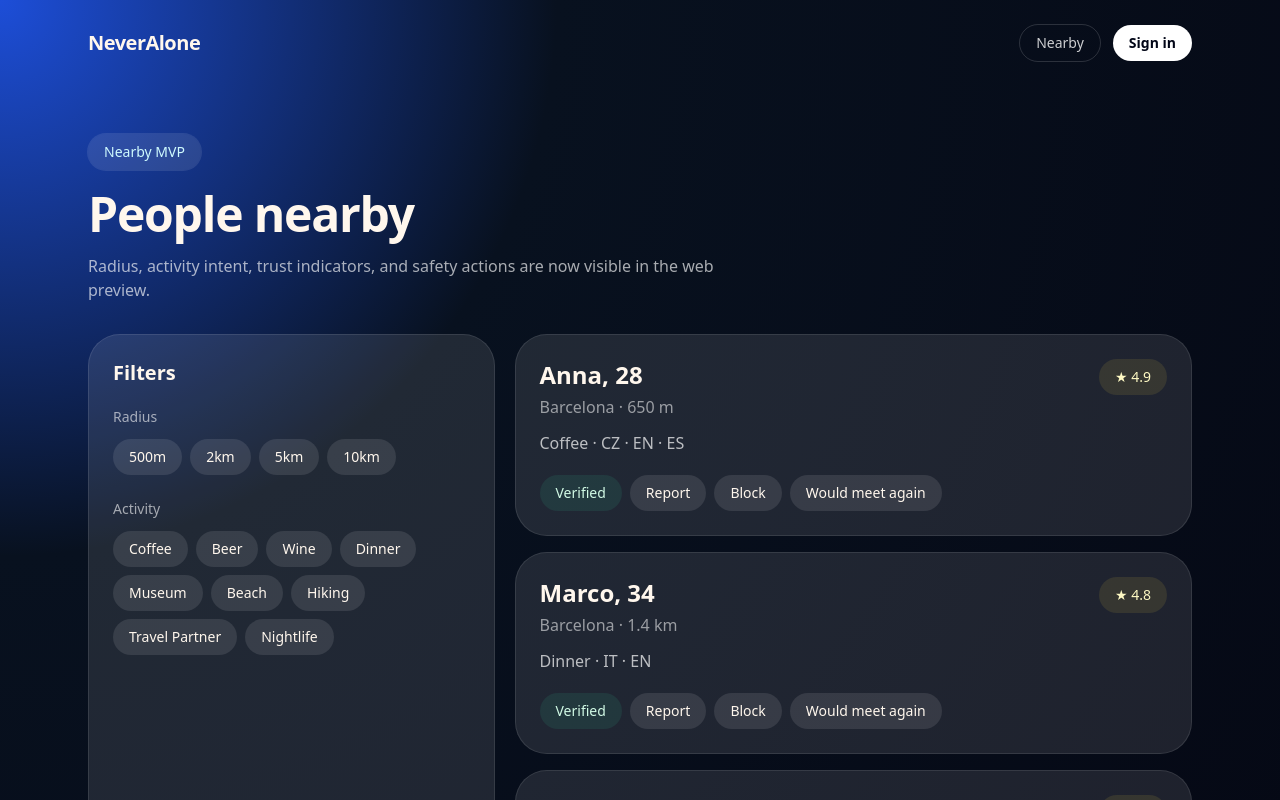
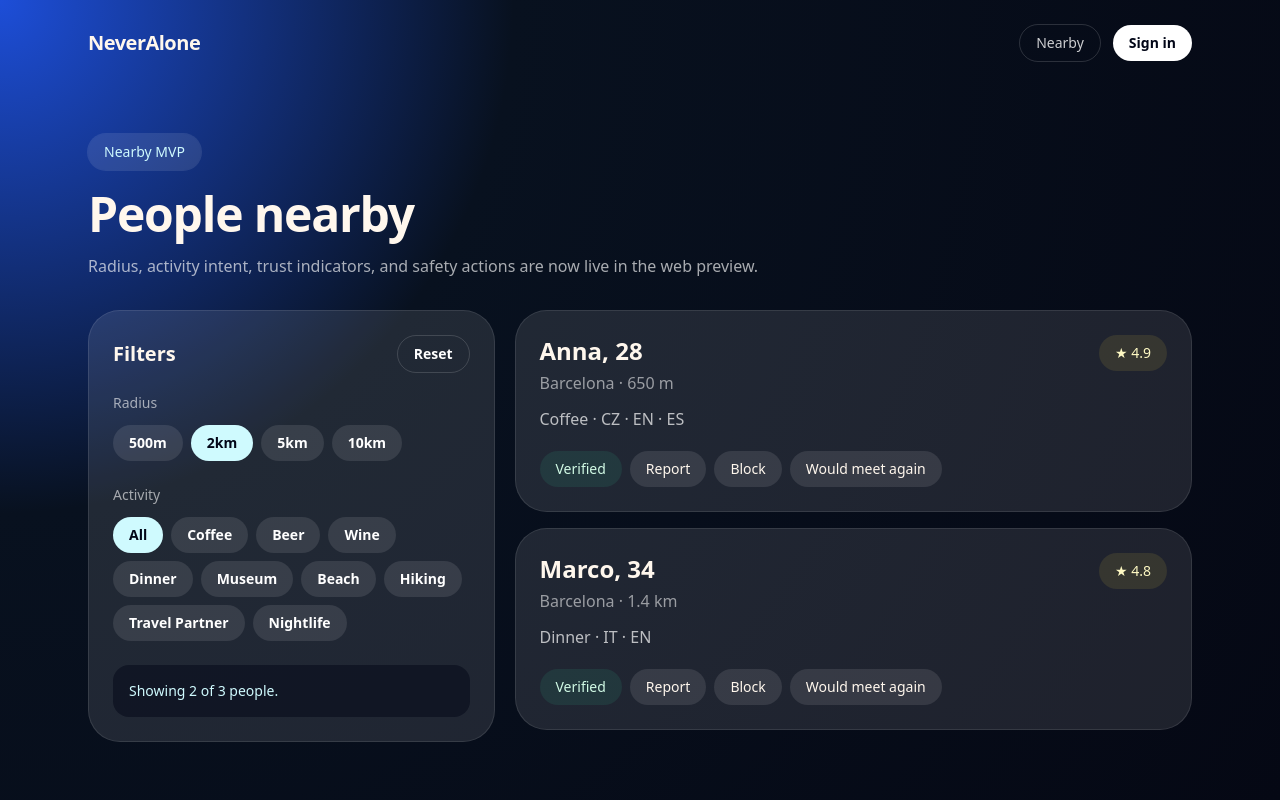
Before and after one commit to Standajagermaker/NeverAlone, a Next.js app in the folder app/: page /nearby in a window 1280 px wide. Shown: the top 800 px of the page. Built offline with nearby package versions, Linux system fonts and the light colour scheme.

Commit message:
Make nearby filters interactive

```diff
--- a/app/src/app/nearby/page.tsx
+++ b/app/src/app/nearby/page.tsx
@@ -1,41 +1,121 @@
+"use client";
+
+import { useMemo, useState } from "react";
 import { Shell } from "@/components/Shell";
 import { activities, mockPeople } from "@/lib/data";
 
+const radiusOptions = [
+  { label: "500m", meters: 500 },
+  { label: "2km", meters: 2000 },
+  { label: "5km", meters: 5000 },
+  { label: "10km", meters: 10000 },
+];
+
+function distanceToMeters(distance: string) {
+  const normalized = distance.trim().toLowerCase().replace(",", ".");
+  const value = Number.parseFloat(normalized);
+
+  if (Number.isNaN(value)) {
+    return Number.POSITIVE_INFINITY;
+  }
+
+  return normalized.includes("km") ? value * 1000 : value;
+}
+
 export default function NearbyPage() {
+  const [selectedRadius, setSelectedRadius] = useState(2000);
+  const [selectedActivity, setSelectedActivity] = useState("All");
+
+  const filteredPeople = useMemo(() => {
+    return mockPeople.filter((person) => {
+      const matchesRadius = distanceToMeters(person.distance) <= selectedRadius;
+      const matchesActivity = selectedActivity === "All" || person.activity === selectedActivity;
+
+      return matchesRadius && matchesActivity;
+    });
+  }, [selectedActivity, selectedRadius]);
+
+  function resetFilters() {
+    setSelectedRadius(2000);
+    setSelectedActivity("All");
+  }
+
   return (
     <Shell>
       <section className="mx-auto max-w-6xl px-6 py-12">
-        <p className="rounded-full bg-white/10 px-4 py-2 text-sm text-cyan-100 ring-1 ring-white/10 inline-flex">
+        <p className="inline-flex rounded-full bg-white/10 px-4 py-2 text-sm text-cyan-100 ring-1 ring-white/10">
           Nearby MVP
         </p>
         <h1 className="mt-5 text-5xl font-black tracking-tight">People nearby</h1>
         <p className="mt-4 max-w-2xl text-white/65">
-          Radius, activity intent, trust indicators, and safety actions are now visible in the web preview.
+          Radius, activity intent, trust indicators, and safety actions are now live in the web preview.
         </p>
 
         <div className="mt-8 grid gap-5 lg:grid-cols-[0.75fr_1.25fr]">
           <aside className="rounded-[2rem] border border-white/10 bg-white/10 p-6">
+            <div className="flex items-center justify-between gap-3">
               <h2 className="text-xl font-bold">Filters</h2>
+              <button onClick={resetFilters} className="rounded-full border border-white/15 px-4 py-2 text-sm font-semibold text-white hover:bg-white/10">
+                Reset
+              </button>
+            </div>
+
             <div className="mt-5">
               <h3 className="text-sm text-white/60">Radius</h3>
               <div className="mt-3 flex flex-wrap gap-2">
-                {["500m", "2km", "5km", "10km"].map((radius) => (
-                  <span key={radius} className="rounded-full bg-white/10 px-4 py-2 text-sm">{radius}</span>
-                ))}
+                {radiusOptions.map((radius) => {
+                  const selected = selectedRadius === radius.meters;
+
+                  return (
+                    <button
+                      key={radius.label}
+                      type="button"
+                      onClick={() => setSelectedRadius(radius.meters)}
+                      className={`rounded-full px-4 py-2 text-sm font-semibold ${
+                        selected
+                          ? "bg-cyan-100 text-slate-950"
+                          : "bg-white/10 text-white hover:bg-white/15"
+                      }`}
+                    >
+                      {radius.label}
+                    </button>
+                  );
+                })}
               </div>
             </div>
+
             <div className="mt-6">
               <h3 className="text-sm text-white/60">Activity</h3>
               <div className="mt-3 flex flex-wrap gap-2">
-                {activities.map((activity) => (
-                  <span key={activity} className="rounded-full bg-white/10 px-4 py-2 text-sm">{activity}</span>
-                ))}
+                {["All", ...activities].map((activity) => {
+                  const selected = selectedActivity === activity;
+
+                  return (
+                    <button
+                      key={activity}
+                      type="button"
+                      onClick={() => setSelectedActivity(activity)}
+                      className={`rounded-full px-4 py-2 text-sm font-semibold ${
+                        selected
+                          ? "bg-cyan-100 text-slate-950"
+                          : "bg-white/10 text-white hover:bg-white/15"
+                      }`}
+                    >
+                      {activity}
+                    </button>
+                  );
+                })}
               </div>
             </div>
+
+            <p className="mt-6 rounded-2xl bg-slate-950/50 p-4 text-sm text-cyan-100">
+              Showing {filteredPeople.length} of {mockPeople.length} people.
+            </p>
           </aside>
 
           <div className="space-y-4">
-            {mockPeople.map((person) => (
+            {filteredPeople.length > 0 ? (
+              filteredPeople.map((person) => (
                 <article key={person.name} className="rounded-[2rem] border border-white/10 bg-white/10 p-6">
                   <div className="flex flex-wrap items-start justify-between gap-4">
                     <div>
@@ -55,7 +135,16 @@ export default function NearbyPage() {
                     <span className="rounded-full bg-white/10 px-4 py-2">Would meet again</span>
                   </div>
                 </article>
-            ))}
+              ))
+            ) : (
+              <div className="rounded-[2rem] border border-white/10 bg-white/10 p-6">
+                <h2 className="text-2xl font-bold">No people match these filters</h2>
+                <p className="mt-3 text-white/65">Try a bigger radius or choose another activity.</p>
+                <button onClick={resetFilters} className="mt-5 rounded-full bg-white px-6 py-3 font-semibold text-slate-950 hover:bg-cyan-100">
+                  Reset filters
+                </button>
+              </div>
+            )}
           </div>
         </div>
       </section>
```
Lines whose indentation alone changed are shown as unchanged.
